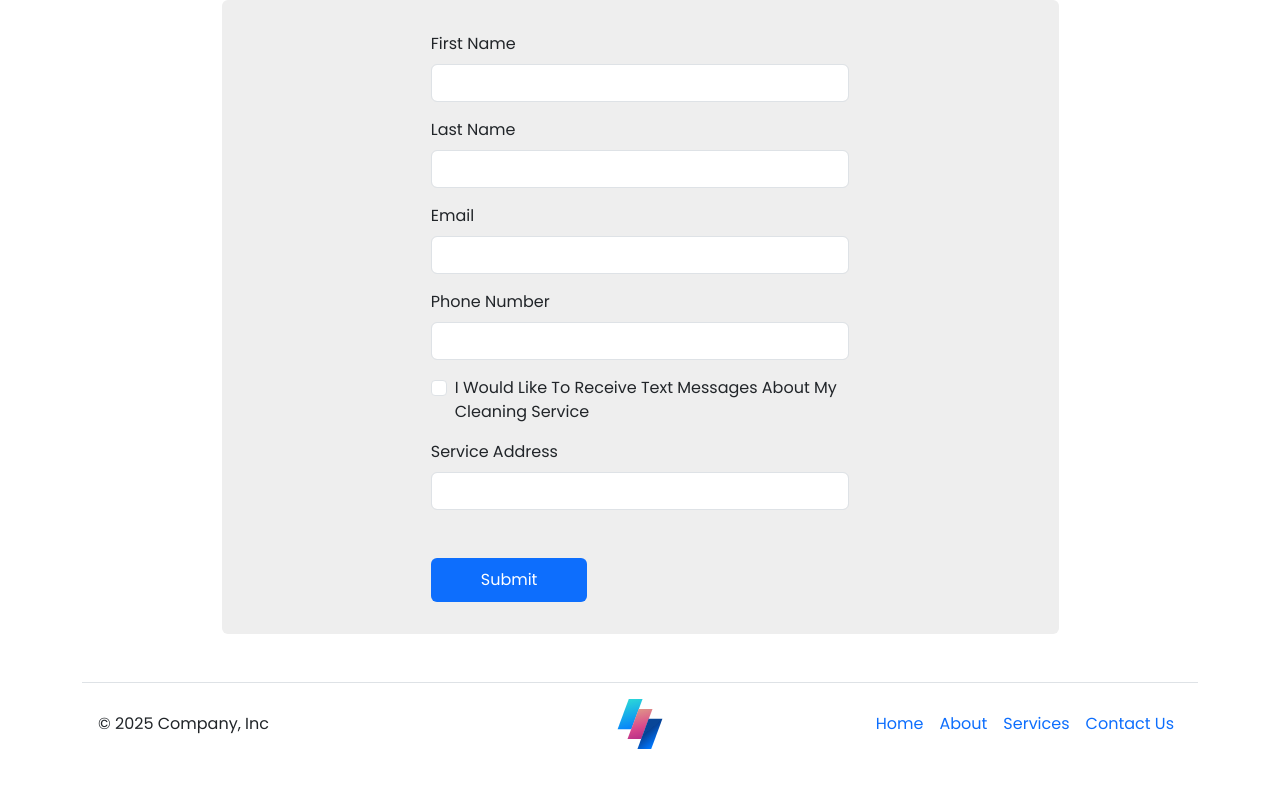
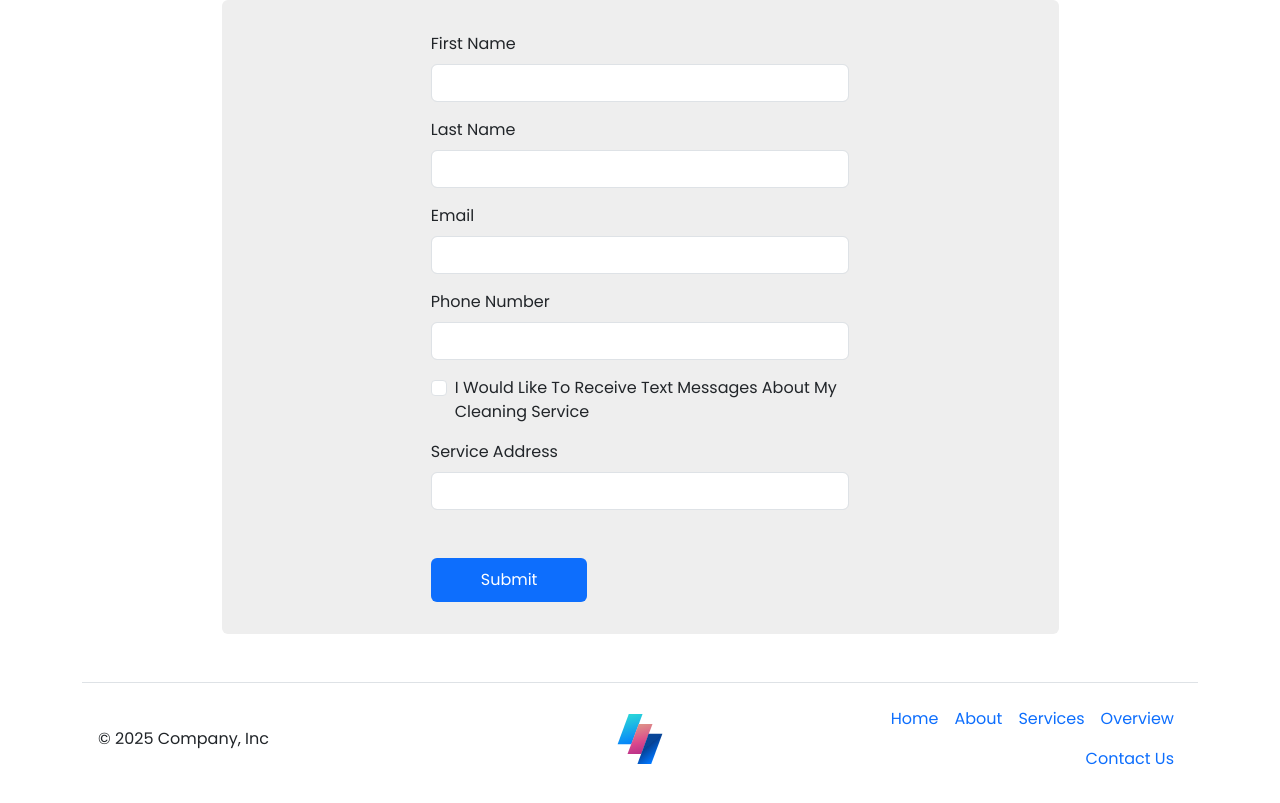
Before and after one commit to josephinzunza/service-business-website, a plain HTML site: page index.html in a window 1280 px wide. Shown: the part 3089-3892 px from the top of the page. Drawn offline with nearby package versions, Linux system fonts and the light colour scheme.

Commit message:
Linked 'Overview' section to hyperlinks.

```diff
--- a/index.html
+++ b/index.html
@@ -36,7 +36,7 @@
                             <a class="nav-link" href="#services">Services</a>
                         </li>
                         <li class="nav-item">
-                            <a class="nav-link" href="#reviews">Overview</a>
+                            <a class="nav-link" href="#overview">Overview</a>
                         </li>
                         <li class="nav-item">
                             <a class="nav-link" href="#contact">Contact</a>
@@ -238,6 +238,9 @@
                             <a href="#services" class="nav-link px-2">Services</a>
                         </li>
                         <li class="nav-item">
+                            <a href="#overview" class="nav-link px-2">Overview</a>
+                        </li>
+                        <li class="nav-item">
                             <a href="#contact" class="nav-link px-2">Contact Us</a>
                         </li>
                     </ul>
```
